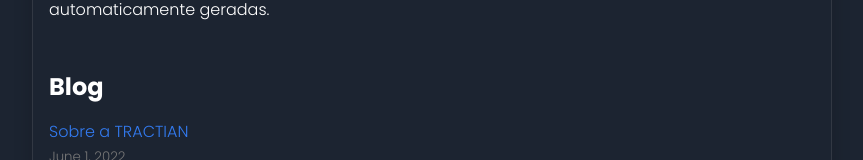
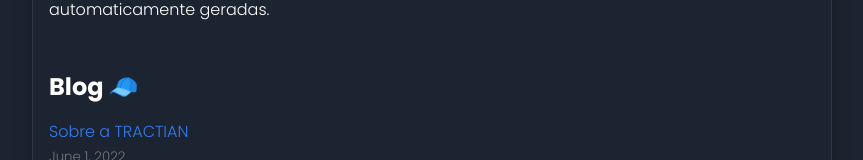
Before and after one commit to r-mayer/first-nextjs-app, a Next.js app: page / in a window 1280 px wide. Shown: the part 454-614 px from the top of the page, without its empty margins (208-1071 px from the left). Built offline with nearby package versions, Linux system fonts and the light colour scheme; some icons are missing.

Commit message:
add cap icon

```diff
--- a/components/layout.js
+++ b/components/layout.js
@@ -6,7 +6,7 @@ import Link from 'next/link';
 import Navbar from './Navbar';
 
 const name = 'TRACTIAN BLOG';
-export const siteTitle = 'Next.js - Um teste de site'
+export const siteTitle = 'TRACTIAN BLOG - Um teste de site'
 
 
 export default function Layout({ children, home }) {
--- a/pages/index.js
+++ b/pages/index.js
@@ -26,7 +26,7 @@ export default function Home({ allPostsData }) {
         <p>Os dados dos posts abaixo são extraídos automaticamente de arquivos markdown que estão dentro da root do projeto. Após os dados serem extraídos, as páginas e rotas são automaticamente geradas. </p>
       </section>
       <section className={`${utilStyles.headingMd} ${utilStyles.padding1px}`}>
-        <h2 className={utilStyles.headingLg}>Blog</h2>
+        <h2 className={utilStyles.headingLg}>Blog 🧢</h2>
         <ul className={utilStyles.list}>
           {allPostsData.map(({ id, date, title }) => (
             <li className={utilStyles.listItem} key={id}>
```
